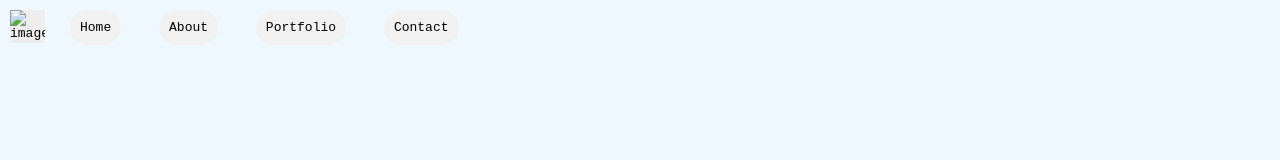
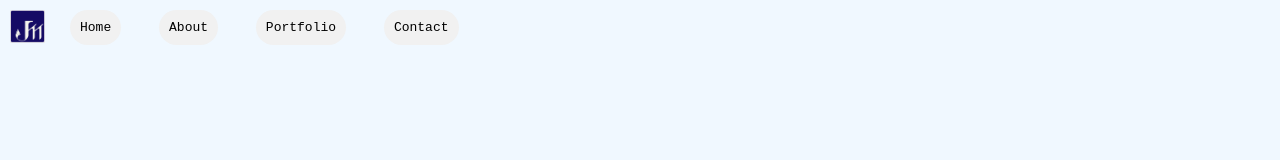
Before and after one commit to JosephMorales28/webnijoseph.github, a plain HTML site: page index.html in a window 1280 px wide. Shown: the top 160 px of the page. Drawn offline with Linux system fonts and the light colour scheme.

Commit message:
Update index.html

```diff
--- a/index.html
+++ b/index.html
@@ -2,7 +2,7 @@
 <html lang="en-PH">
 <head>
     <title>Joseph Web Design and Graphics </title>
-    <link rel="icon" type="image/x-icon" href="/images/favicon2 copy.png">
+    <link rel="icon" type="image/x-icon" href="/images/favicon2.webp">
     <link rel="stylesheet" type="text/css" href="css/style.css">
     <link rel="canonical" href="https://josephmorales.infinity.com"/>
     <meta charset="UTF-8">
@@ -19,7 +19,7 @@
 <body>
     <navigation>
         <!--<img src="images/favicon2 copy .webp" alt="image logo"/>  sample only-->
-        <img src="images/favicon2 copy 2.webp" alt="image logo" loading="eager"/>
+        <img src="images/favicon2.webp" alt="image logo" loading="eager"/>
         <ul>
             <li><a href="#">Home</a></li>
             <li><a href="#about">About</a></li>
```
